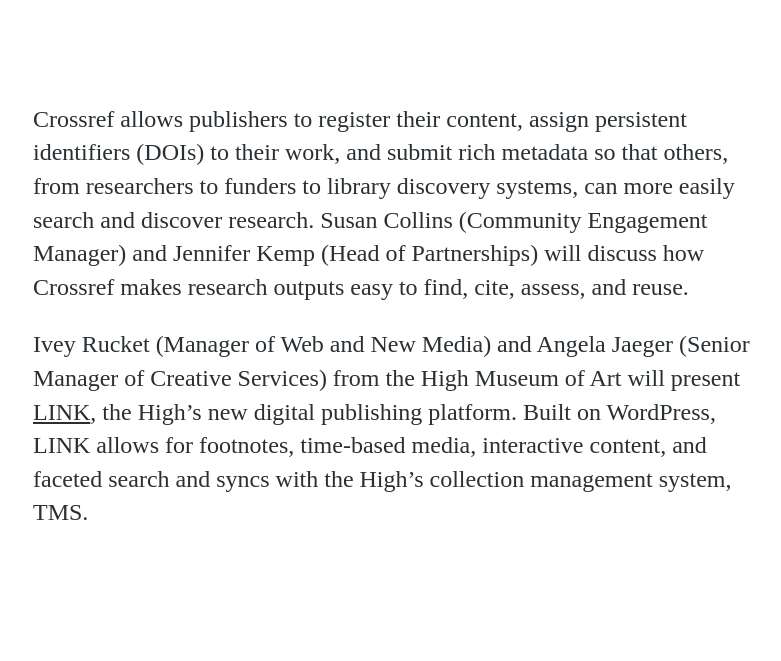
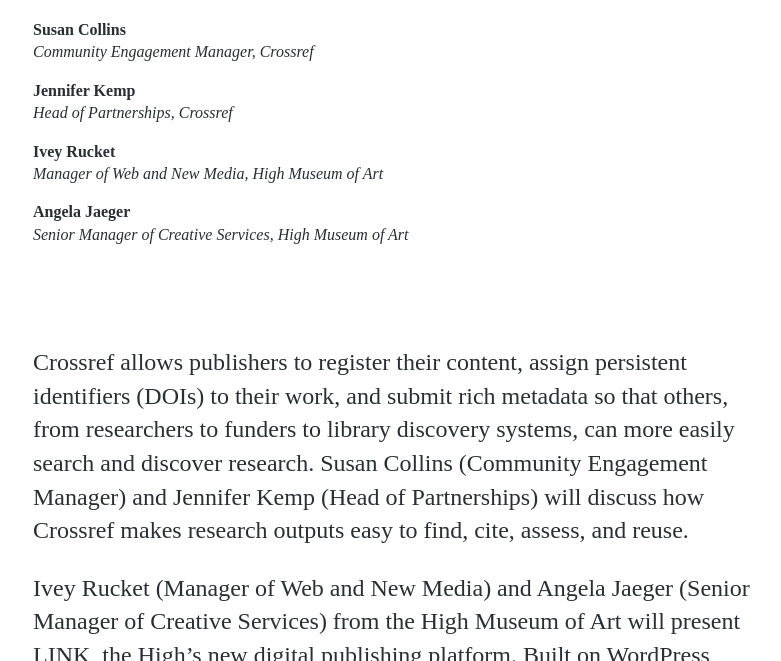
Before and after one commit to digpublishing/digpublishing.github.io, a Jekyll site: the page built from webinars/_posts/2024-06-22-discovery-platform-crossref-and-the-high-museum-of-art.md, in a window 1280 px wide and 900 px high, scrolled down 689 px, cut to the strip 239-900 px from the top of the window. Shown: the whole strip, without its empty margins (237-1018 px from the left). Built offline with Jekyll 4.4.1, drawn with Linux system fonts in a browser that asks for light colours.

Commit message:
Update Webinar “2024-06-22-discovery-platform-crossref-and-the-high-museum-of-art”

```diff
--- a/webinars/_posts/2024-06-22-discovery-platform-crossref-and-the-high-museum-of-art.md
+++ b/webinars/_posts/2024-06-22-discovery-platform-crossref-and-the-high-museum-of-art.md
@@ -2,6 +2,19 @@
 layout: webinar
 title: "Discovery & Platform: Crossref and the High Museum of Art"
 video_id: inJed6iHpFE
+presenters:
+  - name: Susan Collins
+    job_title: Community Engagement Manager
+    affiliation: Crossref
+  - name: Jennifer Kemp
+    job_title: Head of Partnerships
+    affiliation: Crossref
+  - name: Ivey Rucket
+    job_title: Manager of Web and New Media
+    affiliation: High Museum of Art
+  - name: Angela Jaeger
+    job_title: Senior Manager of Creative Services
+    affiliation: High Museum of Art
 date: April 26, 2022
 ---
 Crossref allows publishers to register their content, assign persistent identifiers (DOIs) to their work, and submit rich metadata so that others, from researchers to funders to library discovery systems, can more easily search and discover research. Susan Collins (Community Engagement Manager) and Jennifer Kemp (Head of Partnerships) will discuss how Crossref makes research outputs easy to find, cite, assess, and reuse.
```
